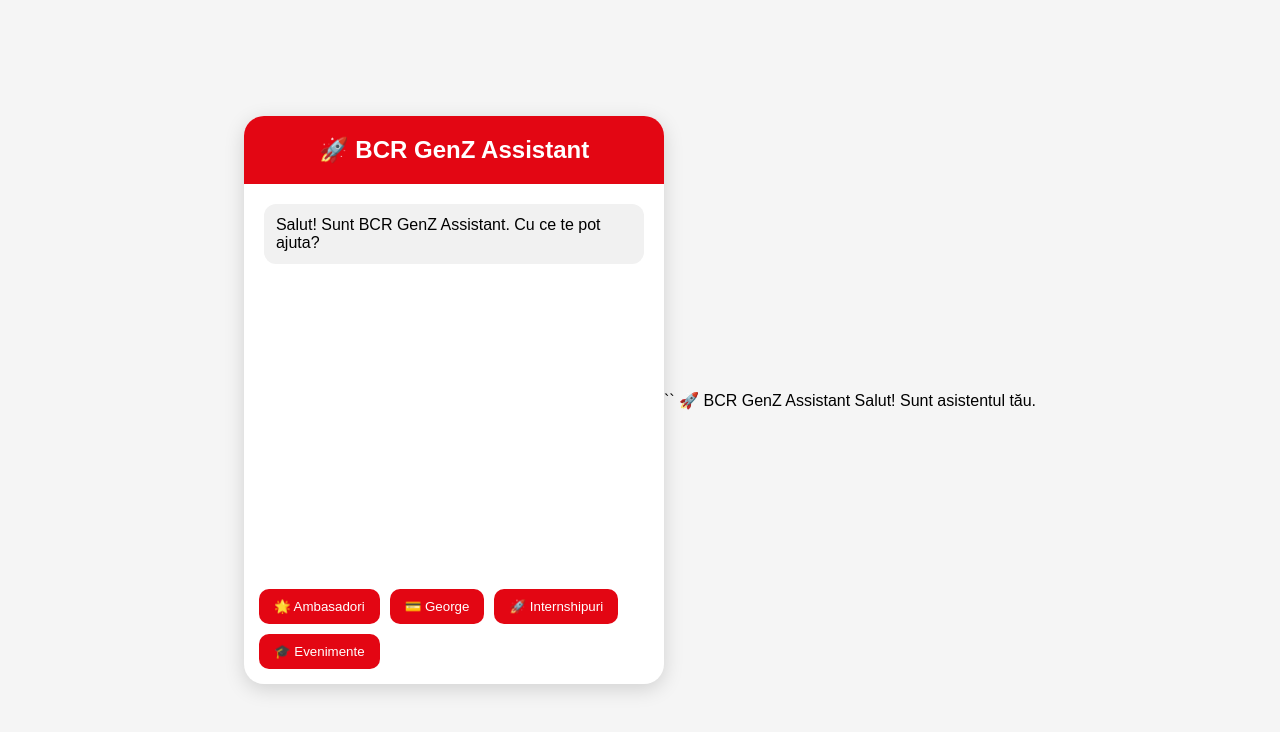
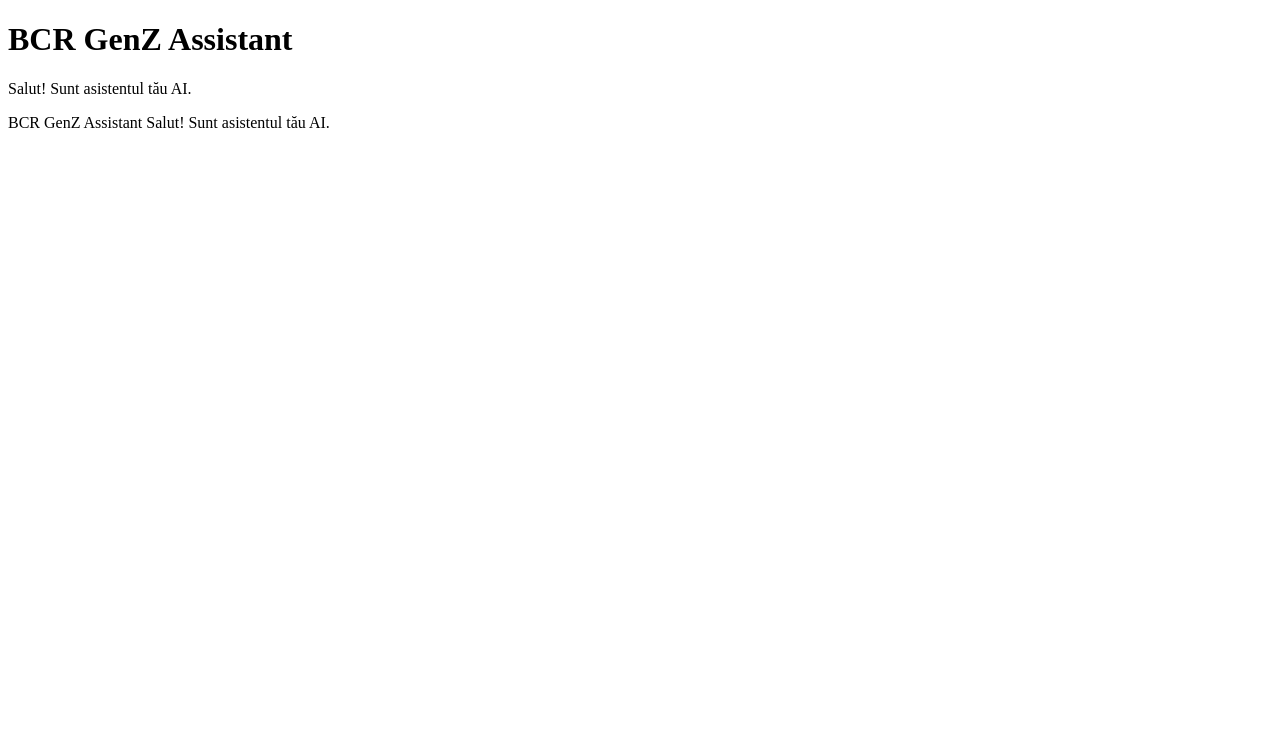
Before and after one commit to andreeafilip0405-cpu/bcr-genz-assistantt, a plain HTML site: page index.html in a window 1280 px wide. Drawn offline with Linux system fonts and the light colour scheme.

Commit message:
Revise index.html for AI assistant introduction
Updated the HTML structure and added an AI assistant greeting.

```diff
--- a/index.html
+++ b/index.html
@@ -1,147 +1,15 @@
 <!DOCTYPE html>
-<html lang="ro">
+<html>
 <head>
-<meta charset="UTF-8">
-<meta name="viewport" content="width=device-width, initial-scale=1.0">
-
 <title>BCR GenZ Assistant</title>
-
-<style>
-
-body{
-font-family:Arial,sans-serif;
-background:#f5f5f5;
-display:flex;
-justify-content:center;
-align-items:center;
-height:100vh;
-margin:0;
-}
-
-.chat-container{
-width:420px;
-background:white;
-border-radius:20px;
-box-shadow:0 5px 20px rgba(0,0,0,0.15);
-overflow:hidden;
-}
-
-.header{
-background:#e30613;
-color:white;
-padding:20px;
-text-align:center;
-font-size:24px;
-font-weight:bold;
-}
-
-.messages{
-padding:20px;
-height:350px;
-overflow-y:auto;
-}
-
-.bot{
-background:#f1f1f1;
-padding:12px;
-border-radius:12px;
-margin-bottom:15px;
-}
-
-.buttons{
-display:flex;
-flex-wrap:wrap;
-gap:10px;
-padding:15px;
-}
-
-button{
-background:#e30613;
-color:white;
-border:none;
-padding:10px 15px;
-border-radius:10px;
-cursor:pointer;
-}
-
-button:hover{
-background:#c8000f;
-}
-
-</style>
 </head>
-
 <body>
 
-<div class="chat-container">
+<h1>BCR GenZ Assistant</h1>
 
-<div class="header">
-🚀 BCR GenZ Assistant
-</div>
-
-<div class="messages" id="chat">
-
-<div class="bot">
-Salut! Sunt BCR GenZ Assistant.
-
-Cu ce te pot ajuta?
-</div>
-
-</div>
-
-<div class="buttons">
-
-<button onclick="answer('ambassador')">
-🌟 Ambasadori
-</button>
-
-<button onclick="answer('george')">
-💳 George
-</button>
-
-<button onclick="answer('internship')">
-🚀 Internshipuri
-</button>
-
-<button onclick="answer('events')">
-🎓 Evenimente
-</button>
-
-</div>
-
-</div>
-
-<script>
-
-function answer(type){
-
-let text = "";
-
-if(type==="ambassador"){
-text="Programul BCR Gen Z Ambassadors este dedicat studentilor care doresc sa reprezinte BCR in campus.";
-}
-
-if(type==="george"){
-text="George este platforma digitala de banking dezvoltata de BCR.";
-}
-
-if(type==="internship"){
-text="BCR organizeaza programe de internship si oportunitati pentru studenti si absolventi.";
-}
-
-if(type==="events"){
-text="Evenimentele includ activari Back to School, workshop-uri si sesiuni de networking.";
-}
-
-document.getElementById("chat").innerHTML +=
-'<div class="bot">'+text+'</div>';
-
-}
-
-</script>
+<p>Salut! Sunt asistentul tău AI.</p>
 
 </body>
 </html>
-``
-🚀 BCR GenZ Assistant
-Salut! Sunt asistentul tău.
+BCR GenZ Assistant
+Salut! Sunt asistentul tău AI.
```
